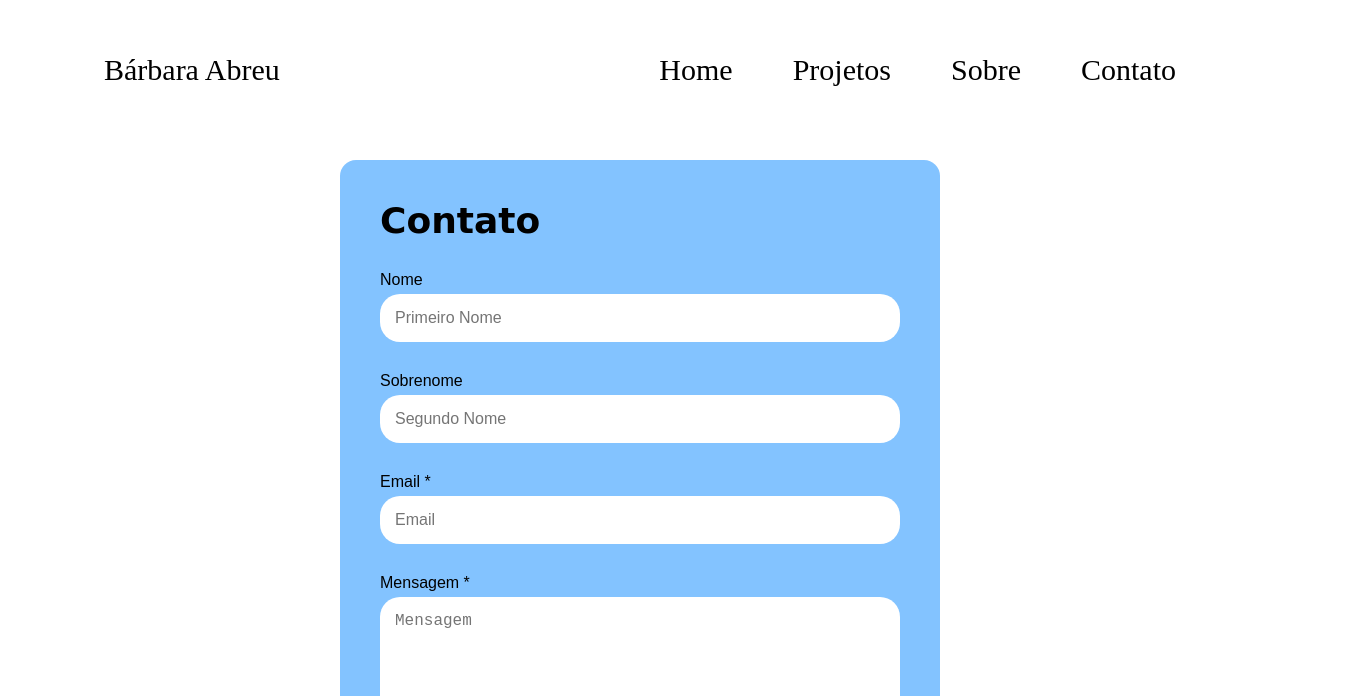
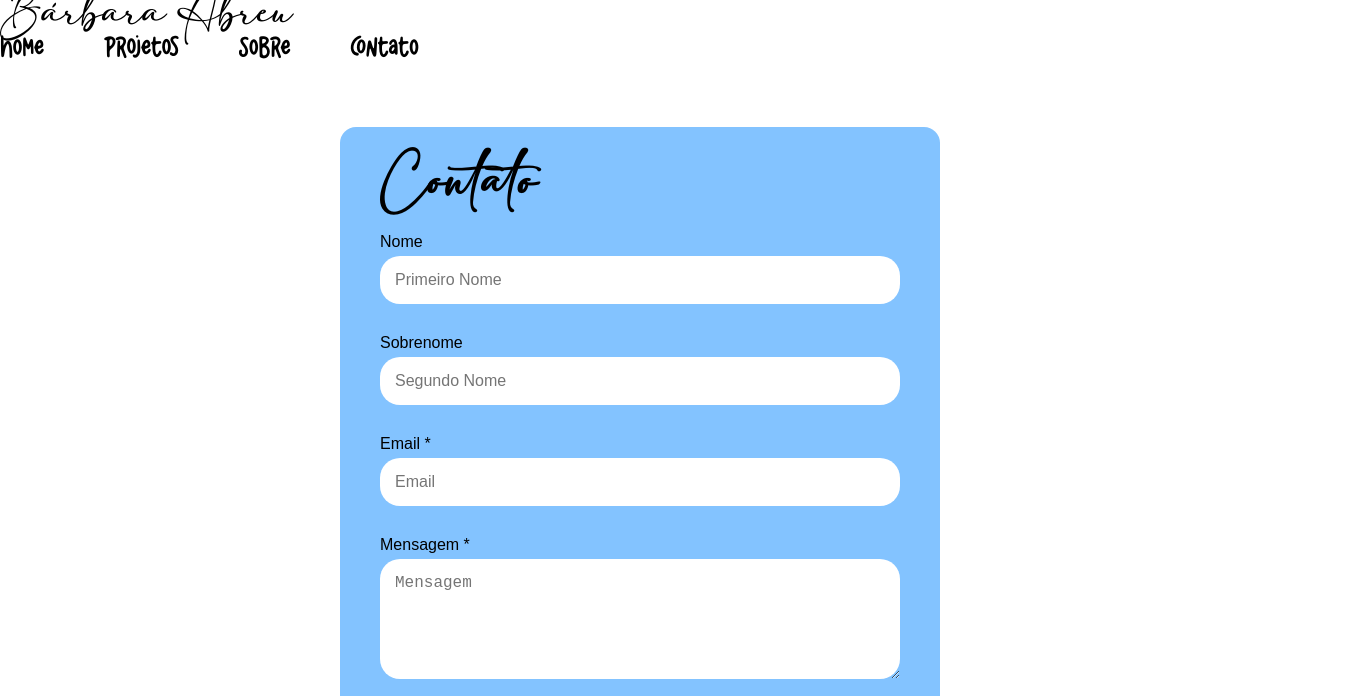
Before and after one commit to BarbaraAbreu18/portfolio-babi, a plain HTML site: page contato.html in a window 1280 px wide. Shown: the top 696 px of the page, 1363 px wide, since content can reach past the window. Drawn offline with Linux system fonts and the light colour scheme; a web font is replaced by a local one.

Commit message:
Add files via upload

```diff
--- a/contato.html
+++ b/contato.html
@@ -14,20 +14,18 @@
         }
 
         @font-face {
-            font-family: 'Adelia';
-            src: url('fonts/adelia_3\ \(3\).zip') format('truetype');
-            font-weight: normal;
+            font-family: 'adelia';
+            src: url('fonts/adelia.otf') format('opentype');
             font-style: normal;
         }
 
         @font-face {
             font-family: 'California Vibes';
-            src: url('fonts/california_vibes\ \(1\).zip') format('truetype');
+            src: url('fonts/California Vibes.otf') format('opentype');
             font-weight: normal;
             font-style: normal;
         }
 
-        header {
         height: 100px;
         width: 100%;
         background-size: cover;
```
Also changed, not shown: projetos.html (+4 -5 lines), sobre.html (+3 -4 lines). Lines whose indentation alone changed are shown as unchanged.
